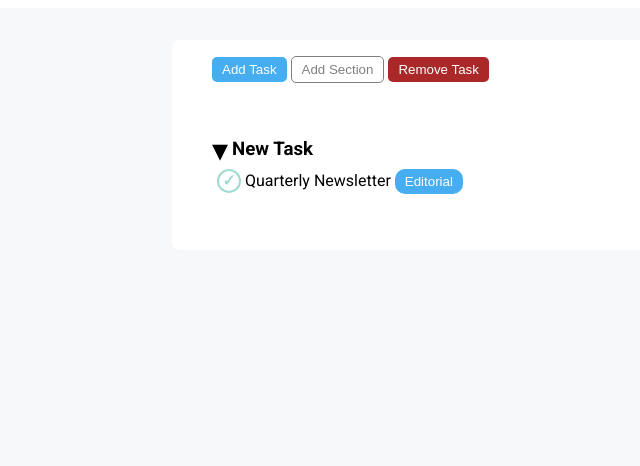
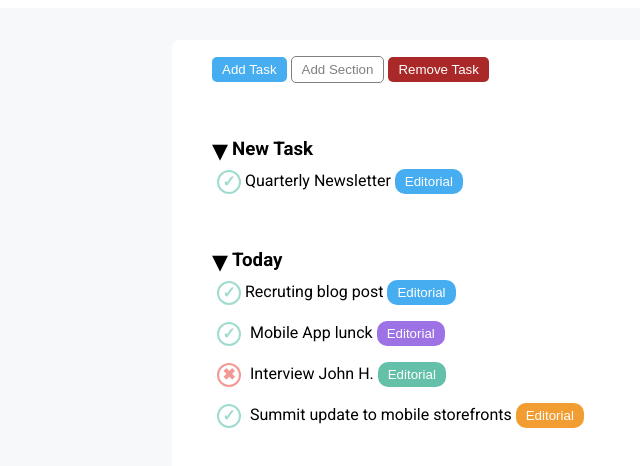
Before and after one commit to giuseppevignanello/html-css-toboolist, a plain HTML site: page index.html in a window 1280 px wide. Shown: the part 64-530 px from the top of the page, without its empty margins (0-640 px from the left). Drawn offline with Linux system fonts and the light colour scheme.

Commit message:
add today section

```diff
--- a/css/style.css
+++ b/css/style.css
@@ -75,6 +75,36 @@ body {
     color: white
 }
 
+.purple-button {
+    background-color: #9c72e4;
+    border: 0;
+    color: white;
+}
+
+.dark-green-button {
+    background-color: #64c0a9;
+    border: 0;
+    color: white;
+}
+
+.orange-button {
+    background-color: #f29d31;
+    border: 0;
+    color: white;
+}
+
+.fuchsia-button {
+    background-color: #d863a1;
+    border: 0;
+    color: white;
+}
+
+.light-green-button {
+    background-color: #b0c926;
+    border: 0;
+    color: white;
+}
+
 /* Tasks */
 
 #triangle {
@@ -84,7 +114,10 @@ body {
 
 #new-task {
     padding-top: 3rem;
-    padding-bottom: 1.5rem;
+}
+
+.task {
+    padding-bottom: 2rem;
 }
 
 .task-title {
@@ -94,18 +127,32 @@ body {
 
 }
 
-.task-text{
+.task-item{
     margin-left: 5px;
+    padding-bottom: 1rem;
+}
+
+.symbol {
+    font-weight: 700;
+    width: 20px;
+    height: 20px;
+    border-radius: 50%;
+    display: inline-block;
+    text-align: center;
+    vertical-align: middle;
+
 }
 
 .check {
     color: #a0dbcf;
-    font-weight: 700;
-    width: 20px;
-    height: 20px;
     border: 2px solid #a0dbcf;
-    border-radius: 50%;
-    display: inline-block;
-    text-align: center;
+}
 
+.cancel {
+    color: #f39994;
+    border: 2px solid #f39994;
 }
+
+.task-item {
+    padding-bottom: 1rem;
+}
--- a/index.html
+++ b/index.html
@@ -32,15 +32,42 @@
 
         <!-- /buttons-section -->
 
-        <section id="new-task">
+        <section id="new-task"class="task">
             <span id="triangle"> &blacktriangledown;</span>
             <h3 class="task-title">New Task</h3>
-            <div class="task-text">
-                <span class="check">&check;</span>
+            <div class="task-item">
+                <span class="symbol check">&check;</span>
                 <span> Quarterly Newsletter</span>
                 <button class="buttons sky-blue-button bradius10"> Editorial </button>
             </div>
+        </section>
 
+        <!-- /New Task Section  -->
+        <section class="task">
+            <span id="triangle"> &blacktriangledown;</span>
+            <h3 class="task-title">Today</h3>
+            <div class="task-item">
+                <span class="symbol check">&check;</span>
+                <span> Recruting blog post</span>
+                <button class="buttons sky-blue-button bradius10"> Editorial </button>
+            </div>
+            <div class="task-item">
+                <span class="symbol check">&check;</span>
+                <span class="task-item"> Mobile App lunck</span>
+                <button class="buttons purple-button bradius10"> Editorial </button>
+            </div>
+            <div class="task-item">
+                <span class="symbol cancel">&#10006;</span>
+                <span class="task-item"> Interview John H.</span>
+                <button class="buttons dark-green-button bradius10"> Editorial </button>
+            </div>
+            <div class="task-item">
+                <span class="symbol check">&check;</span>
+                <span class="task-item"> Summit update to mobile storefronts</span>
+                <button class="buttons orange-button bradius10"> Editorial </button>
+            </div>
+
+            <!-- /Today section -->
         </section>
     </main>
     <!-- /#app-main -->
```
